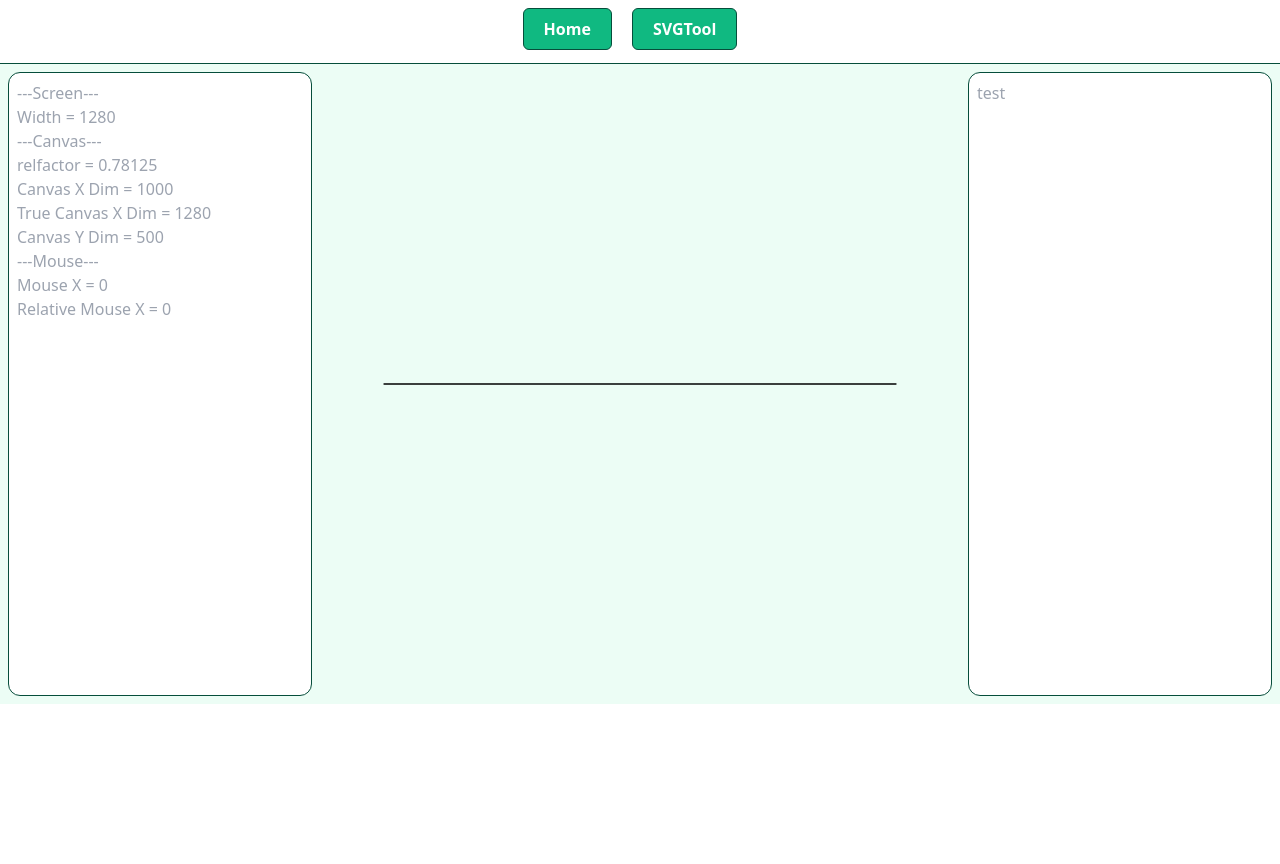
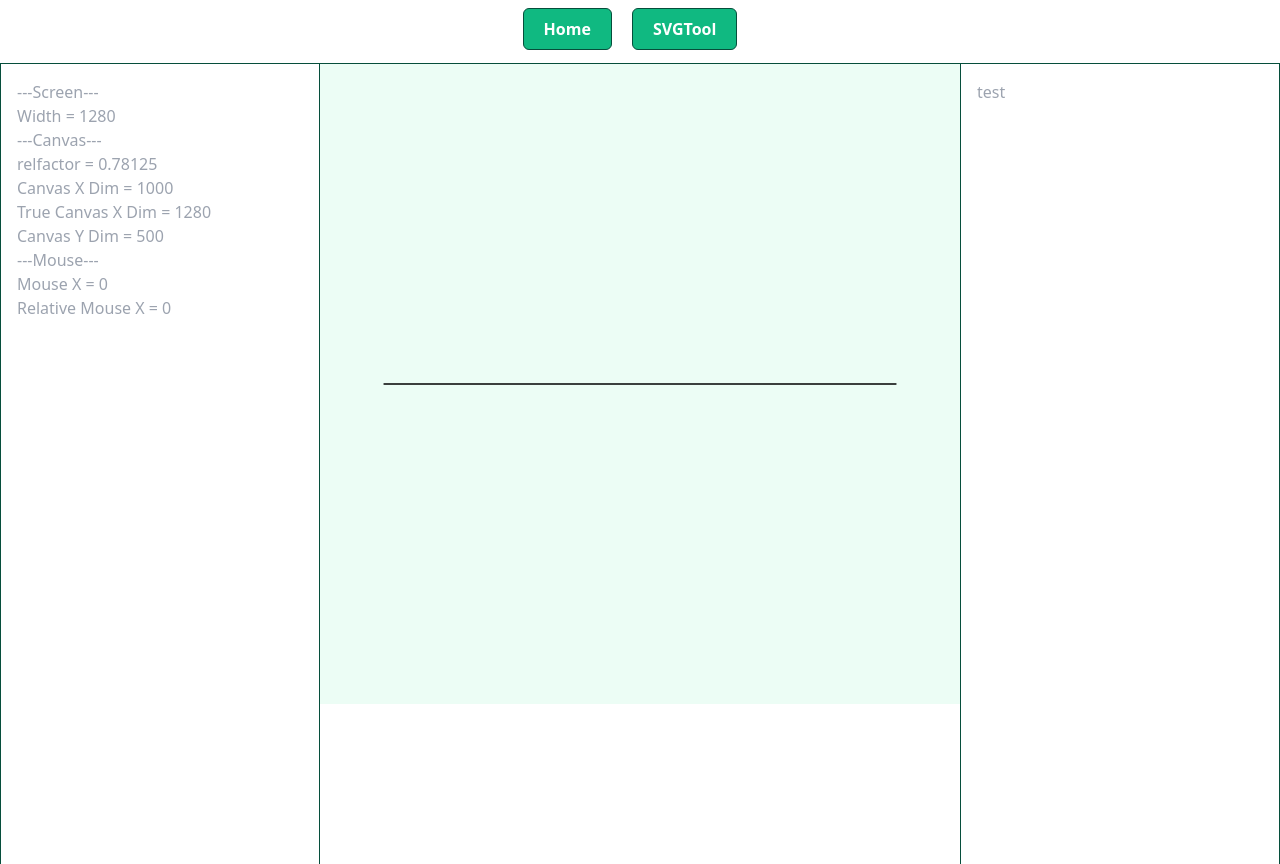
Before and after one commit to DenysChernenko/seTool, a SvelteKit app: page /SVGTool in a window 1280 px wide. Before the commit the page ends 800 px from the top, so only its background shows below. Built offline with nearby package versions, Linux system fonts and the light colour scheme.

Commit message:
More Styling and Store Update
More Styling and Store Update

```diff
--- a/src/routes/+layout.svelte
+++ b/src/routes/+layout.svelte
@@ -4,7 +4,7 @@
     let buttonStyle = 'px-5 py-2 mr-5 my-2 text-white font-bold border border-emerald-900 rounded-md bg-emerald-500'
 </script>
 
-<div class="w-auto flex flex-col h-auto z-100">
+<div class="w-auto flex flex-col h-auto z-0 ">
 
     <ul class="flex flex-row h-16 justify-center border-b border-emerald-900">
         <li class="">
--- a/src/routes/SVGTool/+page.svelte
+++ b/src/routes/SVGTool/+page.svelte
@@ -4,6 +4,7 @@
     import Baseline from './Baseline.svelte';
 	import Mouseline from './Mouseline.svelte';
 	import { islandStyle } from './styles';
+    import {x,y} from "./canvas";
 
     export let data: PageData;
     let scale: number = 500;
@@ -16,6 +17,9 @@
     var canvX:number = scale * 2;
     var canvY:number = scale * 1;
     var relfactor:number = canvX/screenW;
+
+    $x = canvX;
+    $y = canvY;
 
     const sleep = (ms: number) => new Promise((r) => setTimeout(r, ms));
 
@@ -43,9 +47,9 @@
 
 
 
-<div class="flex-1 h-full" bind:clientWidth = {canvasWidth} >
-    <div class="absolute flex flex-row h-full text-gray-400  min-w-full">
-        <div class="basis-1/4 bg-emerald-50 p-2 z-10">
+<div class="flex-1 h-full bg-emerald-50" bind:clientWidth = {canvasWidth} >
+    <div class="absolute flex flex-row min-h-screen text-gray-400  min-w-full ">
+        <div class="basis-1/4 bg-emerald-50 z-10">
             <div class="h-full w-full {islandStyleString}">
             <!-- Debug Menu -->
             <ul>
@@ -85,8 +89,8 @@
             </div>
 
         </div>
-        <div class="basis-1/2"></div>
-        <div class="basis-1/4 bg-emerald-50 p-2 z-10">
+        <div class="basis-1/2 "></div>
+        <div class="basis-1/4 bg-emerald-50 z-10">
             <div class="h-full w-full {islandStyleString}">
                 test
             </div>
@@ -94,8 +98,11 @@
 
     </div>
 
+
     <svg class="bg-emerald-50" viewBox="0 0 {canvX} {canvY}"  >
 
         <Baseline x={canvX} y={canvY}/>
+        {#if relm.x > 300 && relm.x < 700}
         <Mouseline x={relm.x} y={canvY}/>
+        {/if}
 </div>
--- a/src/routes/SVGTool/Baseline.svelte
+++ b/src/routes/SVGTool/Baseline.svelte
@@ -1,9 +1,9 @@
 <script lang="ts">
-    export let x:number,y:number;
     import "../../app.css";
-    var midY:number = y/2;
-    var pad:number = 0.3 * x;
-    var end:number = x - pad*2;
+    import {x,y,pad} from "./canvas";
+    var midY:number = $y/2;
+    var padVal:number = $x*$pad;
+    var end:number = $x - padVal*2;
 
 </script>
 
@@ -14,6 +14,6 @@ stroke = "black"
 stroke-width = 1
 stroke-linecap = "round"
 d = "
-M {pad},{midY} h {end}
+M {padVal},{midY} h {end}
 "
 />
--- /dev/null
+++ b/src/routes/SVGTool/canvas.ts
@@ -0,0 +1,5 @@
+import { readable, writable } from "svelte/store";
+
+export let x = writable(1000)
+export let y = writable(1000)
+export let pad = writable(0.3)
--- a/src/routes/SVGTool/styles.ts
+++ b/src/routes/SVGTool/styles.ts
@@ -1,3 +1,3 @@
 import { readable, writable } from "svelte/store";
 
-export const islandStyle = readable("bg-white border border-emerald-900 rounded-xl p-2")
+export const islandStyle = readable("bg-white border-l border-r border-emerald-900 p-4")
```
